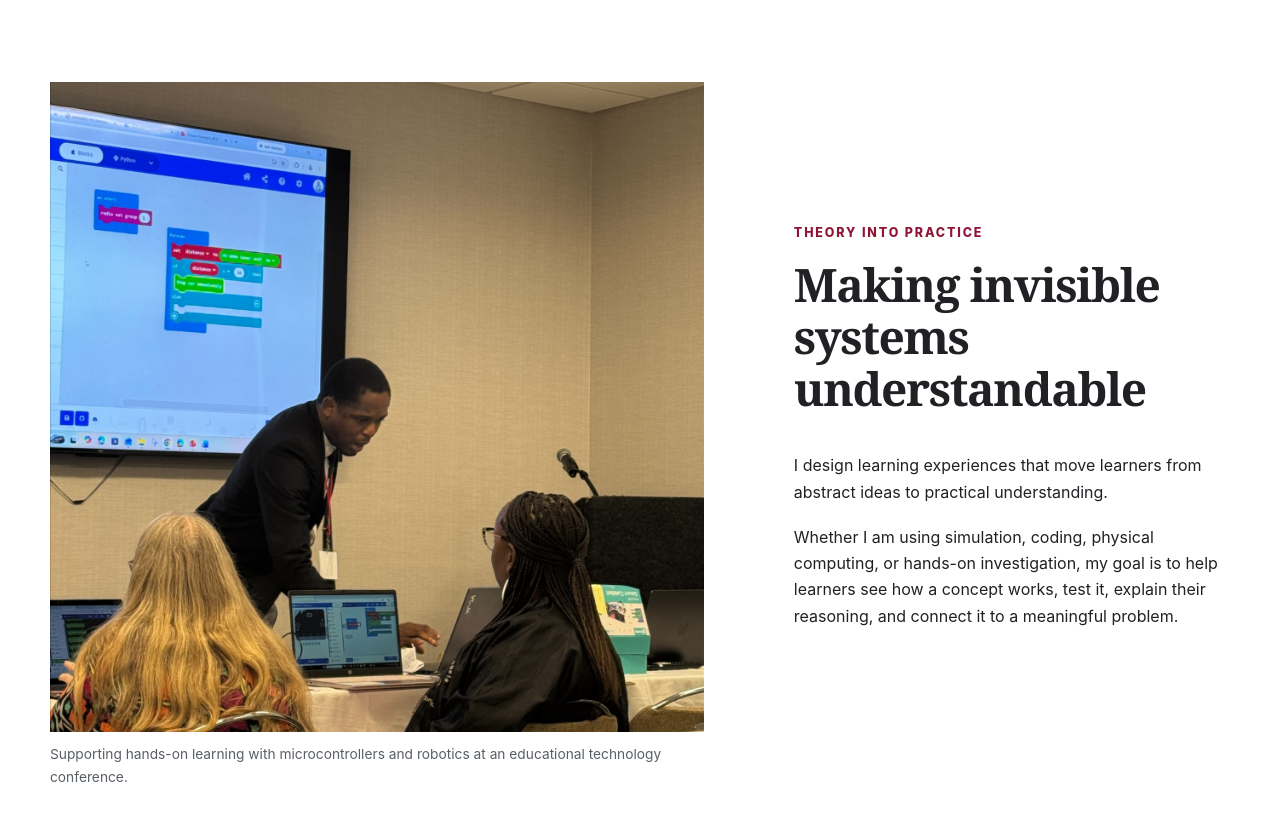
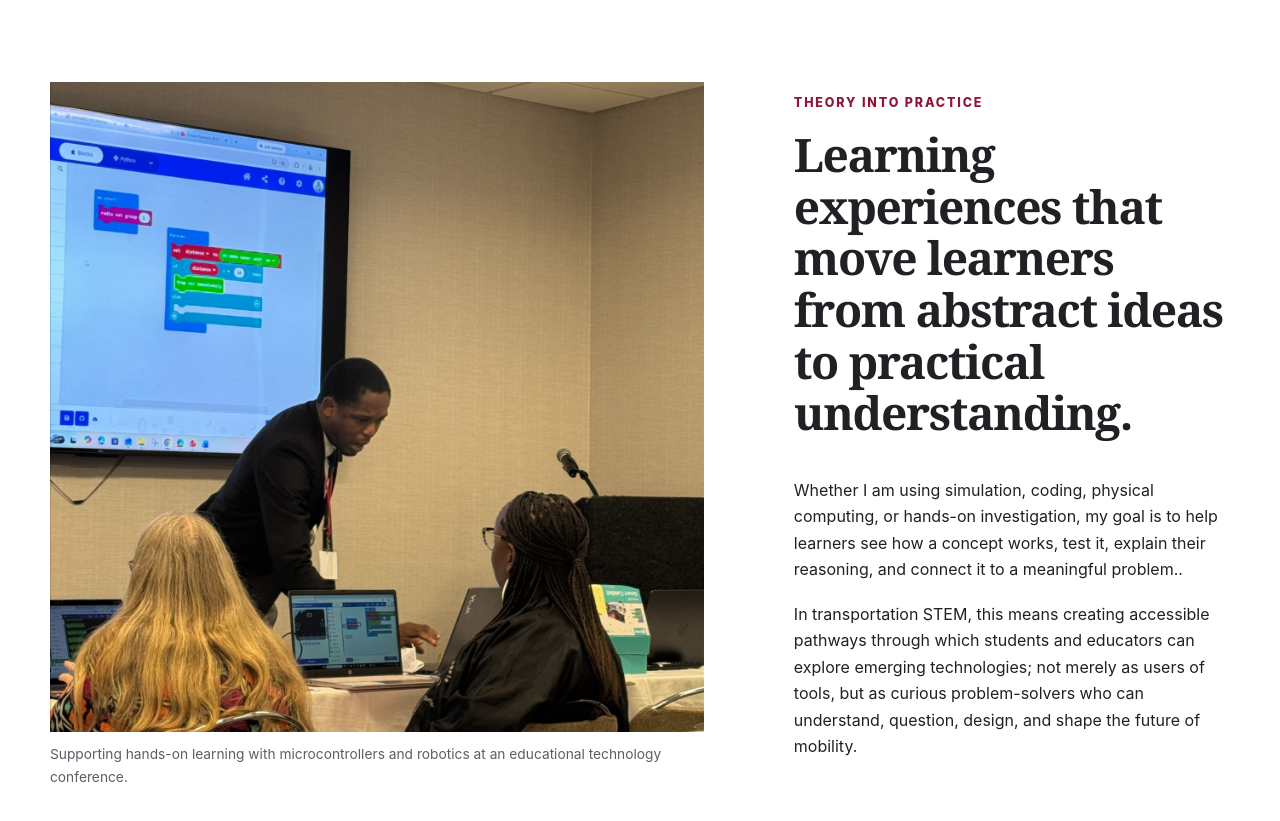
Before and after one commit to opsam9111/Samuel-Olowolafe-Portfolio, a plain HTML site: page index.html in a window 1280 px wide. Shown: the part 2660-3481 px from the top of the page. Drawn offline with Linux system fonts and the light colour scheme.

Commit message:
Update index.html

```diff
--- a/index.html
+++ b/index.html
@@ -101,9 +101,9 @@
       </figure>
       <div class="photo-copy">
         <p class="eyebrow">Theory into practice</p>
-        <h2 id="practice-title">Making invisible systems understandable</h2>
-        <p>I design learning experiences that move learners from abstract ideas to practical understanding.</p>
-        <p>Whether I am using simulation, coding, physical computing, or hands-on investigation, my goal is to help learners see how a concept works, test it, explain their reasoning, and connect it to a meaningful problem.</p>
+        <h2 id="practice-title">Learning experiences that move learners from abstract ideas to practical understanding.</h2>
+        <p>Whether I am using simulation, coding, physical computing, or hands-on investigation, my goal is to help learners see how a concept works, test it, explain their reasoning, and connect it to a meaningful problem..</p>
+        <p>In transportation STEM, this means creating accessible pathways through which students and educators can explore emerging technologies; not merely as users of tools, but as curious problem-solvers who can understand, question, design, and shape the future of mobility.</p>
       </div>
     </section>
 
```
